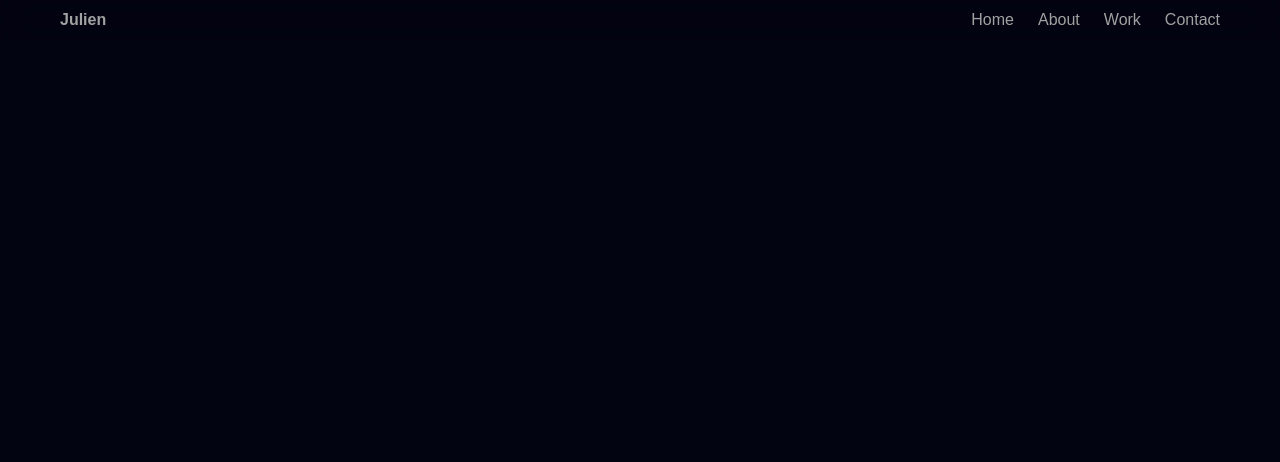
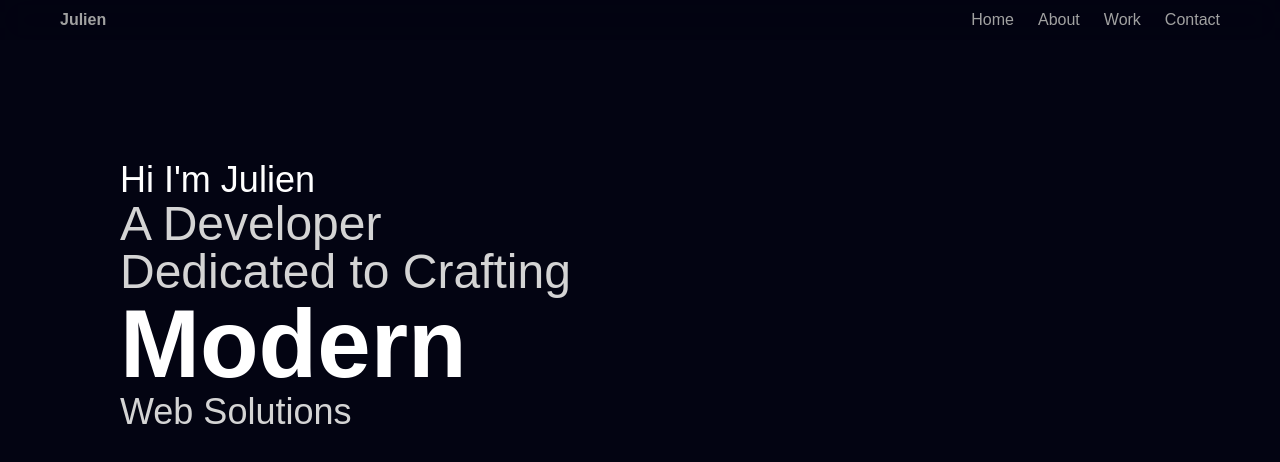
Before and after one commit to JCqsW97/portfolio-3d, a React (Vite) app: page / in a window 1280 px wide. Shown: the top 462 px of the page. Built offline with nearby package versions, Linux system fonts and the light colour scheme; a web font is replaced by a local one.

Commit message:
adding text to Hero section, for all screen sizes

```diff
--- a/package.json
+++ b/package.json
@@ -14,6 +14,7 @@
     "motion": "^12.23.24",
     "react": "^19.2.0",
     "react-dom": "^19.2.0",
+    "tailwind-merge": "^3.4.0",
     "tailwindcss": "^4.1.17"
   },
   "devDependencies": {
--- a/src/App.jsx
+++ b/src/App.jsx
@@ -1,10 +1,11 @@
 import React from "react";
 import Navbar from "./sections/navbar";
+import Hero from "./sections/Hero";
 
 const App = () => {
   return <div className="container mx-auto max-w-7xl">
     <Navbar />
-    {/* hero */}
+    <Hero />
     {/* about */}
     {/* projects */}
     {/* experience */}
--- /dev/null
+++ b/src/components/FlipWords.jsx
@@ -0,0 +1,90 @@
+"use client";
+import React, { useCallback, useEffect, useState } from "react";
+import { AnimatePresence, motion } from "motion/react";
+import { twMerge } from "tailwind-merge";
+
+export const FlipWords = ({
+  words,
+  duration = 3000,
+  className
+}) => {
+  const [currentWord, setCurrentWord] = useState(words[0]);
+  const [isAnimating, setIsAnimating] = useState(false);
+
+  // thanks for the fix Julian - https://github.com/Julian-AT
+  const startAnimation = useCallback(() => {
+    const word = words[words.indexOf(currentWord) + 1] || words[0];
+    setCurrentWord(word);
+    setIsAnimating(true);
+  }, [currentWord, words]);
+
+  useEffect(() => {
+    if (!isAnimating)
+      setTimeout(() => {
+        startAnimation();
+      }, duration);
+  }, [isAnimating, duration, startAnimation]);
+
+  return (
+    <AnimatePresence
+      onExitComplete={() => {
+        setIsAnimating(false);
+      }}>
+      <motion.div
+        initial={{
+          opacity: 0,
+          y: 10,
+        }}
+        animate={{
+          opacity: 1,
+          y: 0,
+        }}
+        transition={{
+          type: "spring",
+          stiffness: 100,
+          damping: 10,
+        }}
+        exit={{
+          opacity: 0,
+          y: -40,
+          x: 40,
+          filter: "blur(8px)",
+          scale: 2,
+          position: "absolute",
+        }}
+        className={twMerge(
+          "z-10 inline-block relative text-left",
+          className
+        )}
+        key={currentWord}>
+        {/* edit suggested by Sajal: https://x.com/DewanganSajal */}
+        {currentWord.split(" ").map((word, wordIndex) => (
+          <motion.span
+            key={word + wordIndex}
+            initial={{ opacity: 0, y: 10, filter: "blur(8px)" }}
+            animate={{ opacity: 1, y: 0, filter: "blur(0px)" }}
+            transition={{
+              delay: wordIndex * 0.3,
+              duration: 0.3,
+            }}
+            className="inline-block whitespace-nowrap">
+            {word.split("").map((letter, letterIndex) => (
+              <motion.span
+                key={word + letterIndex}
+                initial={{ opacity: 0, y: 10, filter: "blur(8px)" }}
+                animate={{ opacity: 1, y: 0, filter: "blur(0px)" }}
+                transition={{
+                  delay: wordIndex * 0.3 + letterIndex * 0.05,
+                  duration: 0.2,
+                }}
+                className="inline-block">
+                {letter}
+              </motion.span>
+            ))}
+            <span className="inline-block">&nbsp;</span>
+          </motion.span>
+        ))}
+      </motion.div>
+    </AnimatePresence>
+  );
+};
--- /dev/null
+++ b/src/components/HeroText.jsx
@@ -0,0 +1,103 @@
+import { FlipWords } from "./FlipWords";
+import { motion } from "motion/react";
+
+const HeroText = () => {
+    const _words = ["Secure", "Modern", "Scalable"];
+    const _variants = {
+        hidden:{ opacity: 0, x: -50 },
+        visible: {opacity: 1, x: 0 },
+    };
+
+    return (
+        <div className="z-10 mt-20 text-center md:mt-40 md:text-left rounded-3xl bg-clip-text">
+            {/* Desktop View */}
+            <div className="flex-col hidden md:flex c-space">
+                <motion.h1
+                    className="text-4xl font-medium"
+                    variants={_variants}
+                    initial="hidden"
+                    animate="visible"
+                    transition={{ delay: 1 }}
+                    >
+                    Hi I'm Julien
+                </motion.h1>
+                <div className="flex flex-col items-start">
+                    <motion.p
+                        className="text-5xl font-medium text-neutral-300"
+                        variants={_variants}
+                        initial="hidden"
+                        animate="visible"
+                        transition={{ delay: 1.2 }}
+                        >
+                        A Developer <br /> Dedicated to Crafting
+                    </motion.p>
+                    <motion.div
+                        variants={_variants}
+                        initial="hidden"
+                        animate="visible"
+                        transition={{ delay: 1.5 }}
+                    >
+                        <FlipWords
+                            words={_words}
+                            className="font-black text-white text-8xl"
+                            />
+                    </motion.div>
+                    <motion.p
+                        className="text-4xl font-medium text-neutral-300"
+                        variants={_variants}
+                        initial="hidden"
+                        animate="visible"
+                        transition={{ delay: 1.8 }}
+                        >
+                        Web Solutions
+                    </motion.p>
+                </div>
+            </div>
+            {/* Mobile View */}
+            <div className="flex flex-col space-y-6 md:hidden">
+                <motion.p
+                    className="text-4xl font-medium"
+                    variants={_variants}
+                    initial="hidden"
+                    animate="visible"
+                    transition={{ delay: 1 }}
+                    >
+                        Hi, I'm Julien
+                </motion.p>
+                <div>
+                    <motion.p
+                        className="text-5xl font-black text-neutral-300"
+                        variants={_variants}
+                        initial="hidden"
+                        animate="visible"
+                        transition={{ delay: 1.2 }}
+                        >
+                        Building
+                    </motion.p>
+                    <motion.div
+                        variants={_variants}
+                        initial="hidden"
+                        animate="visible"
+                        transition={{ delay: 1.5 }}
+                        >
+                        <FlipWords
+                            words={_words}
+                            className="font-bold text-white text-7xl"
+                        />
+                    </motion.div>
+                    <motion.p
+                        className="text-4xl font-black text-neutral-300"
+                        variants={_variants}
+                        initial="hidden"
+                        animate="visible"
+                        transition={{ delay: 1.8 }}
+                        >
+                        Web Applications
+                    </motion.p>
+                </div>
+            </div>
+        </div>
+    );
+};
+
+export default HeroText;
--- /dev/null
+++ b/src/sections/Hero.jsx
@@ -0,0 +1,11 @@
+import HeroText from "../components/HeroText";
+
+const Hero = () => {
+    return (
+        <section className="flex items-start justify-center md:items-start md:justify-start min-h-screen overflow-hidden c-space">
+            <HeroText />
+        </section>
+    );
+};
+
+export default Hero;
```
Also changed, not shown: 2 other files (tests, documents, lock files or other folders).
